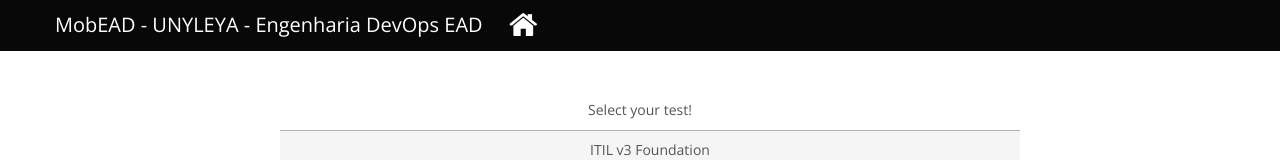
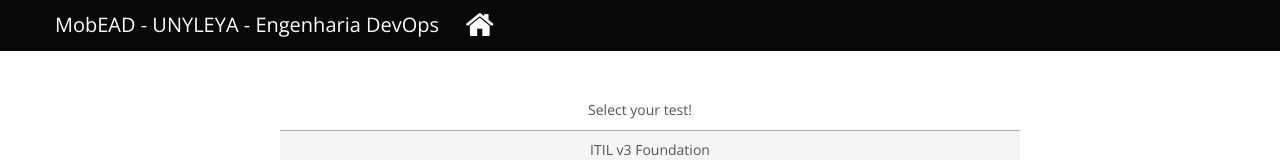
Before and after one commit to RobWeenden/mobead-rws, a plain HTML site: page index.html in a window 1280 px wide. Shown: the top 160 px of the page. Drawn offline with nearby package versions, Linux system fonts and the light colour scheme; files whose address does not match are found by name.

Commit message:
commit 02

```diff
--- a/index.html
+++ b/index.html
@@ -25,7 +25,7 @@
         <nav class="navbar navbar-fixed-top">
             <nav class="navbar-inner">
                 <section class="container navegacao-topo">
-                    <a class="brand">MobEAD - UNYLEYA - Engenharia DevOps EAD</a>
+                    <a class="brand">MobEAD - UNYLEYA - Engenharia DevOps</a>
                     <ul class="nav">
                         <li class="active"><a href="#"><i class="icon-home" data-bind="click:openTestList"></i></a></li>
                     </ul>
```
